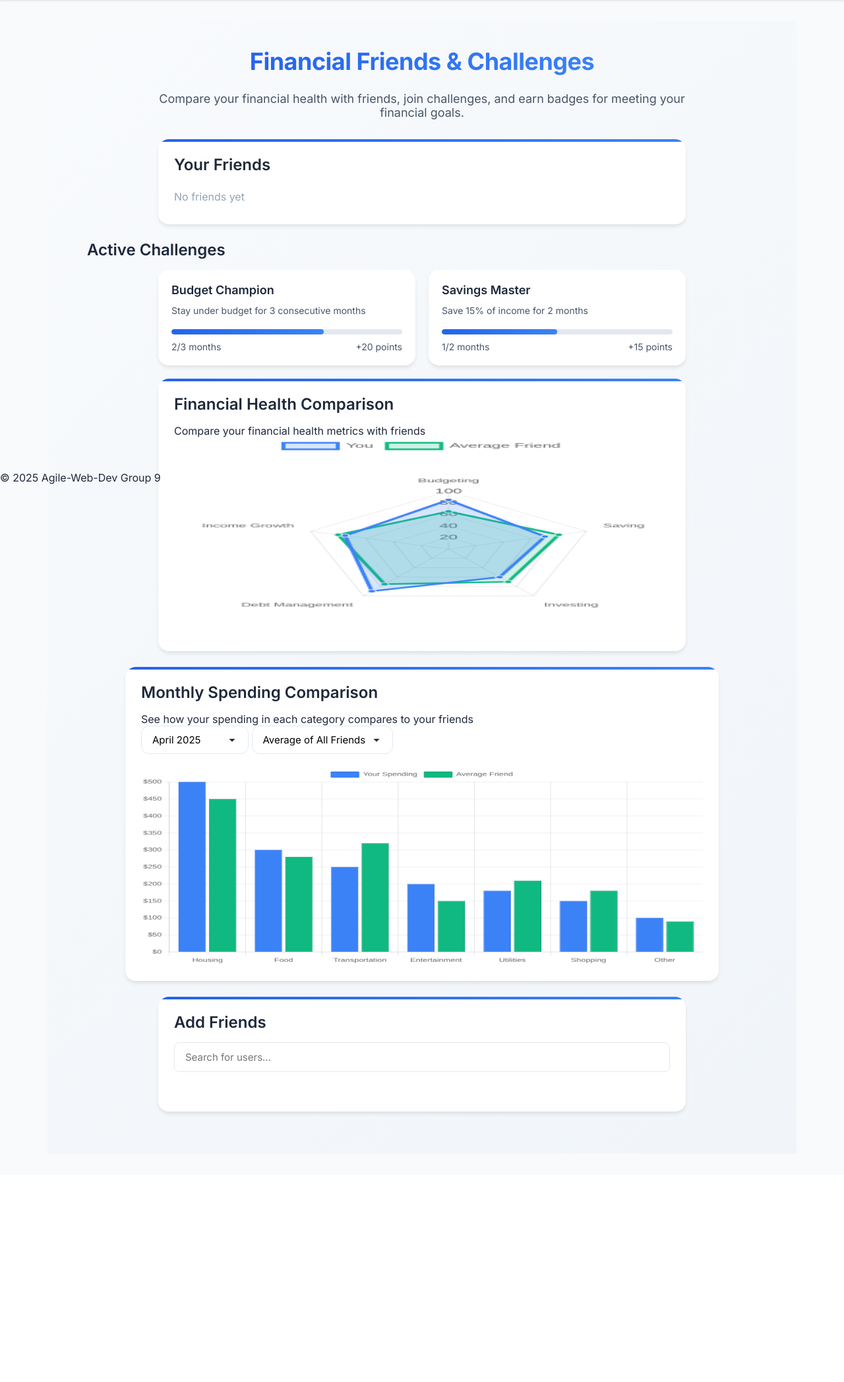
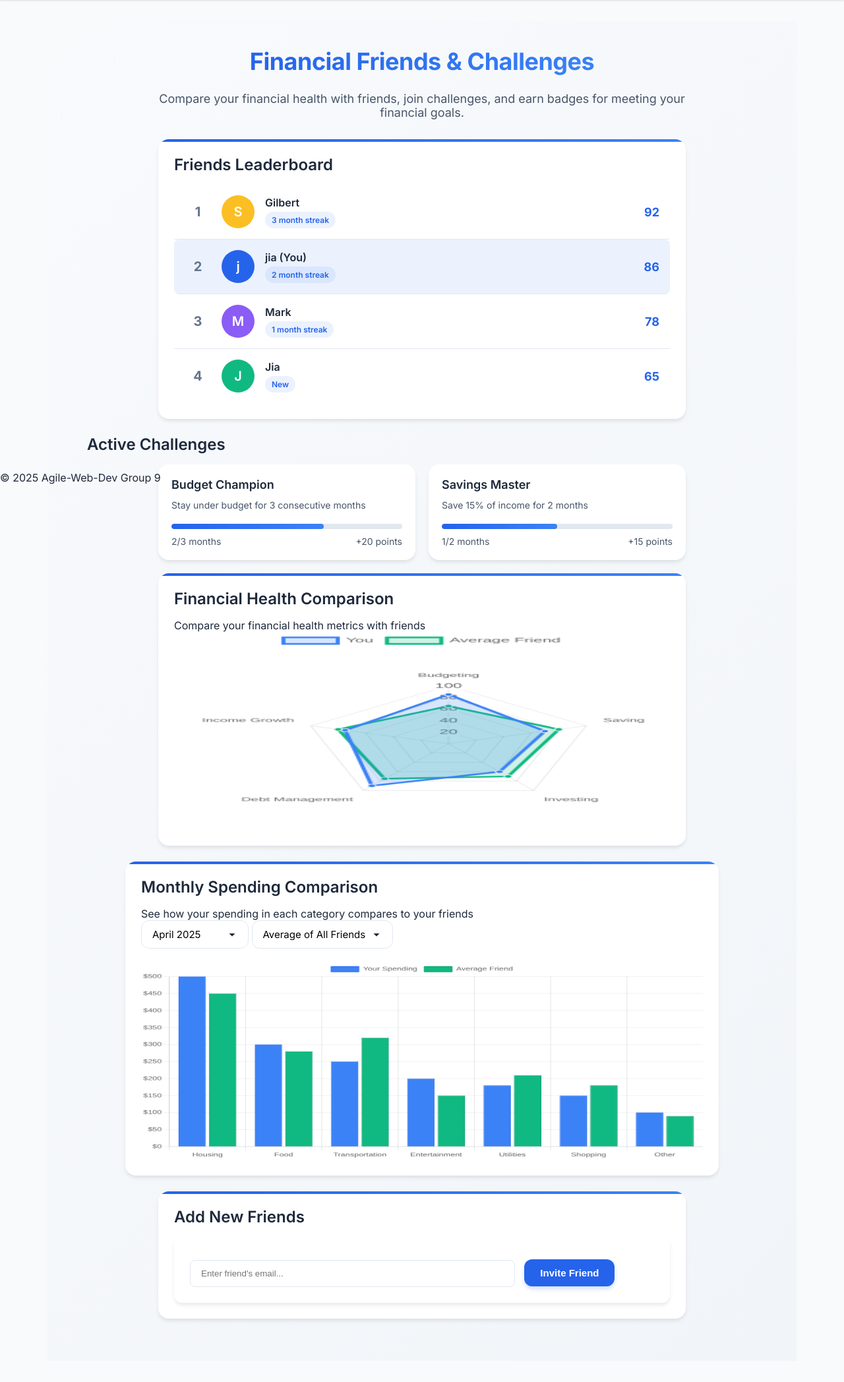
Before and after one commit to blueberryRhyme/FinanceDataAnalytics, a Flask app: page /friends in a window 1280 px wide. Shown: the part 66-2161 px from the top of the page at 66% size. Before the commit the page ends 1815 px from the top, so only its background shows below. Run offline with Flask 3, Linux system fonts and the light colour scheme; a user stored in the database is signed in; data that the repository does not hold is empty; some libraries are stand-ins or nearby versions.

Commit message:
Revert "set up user friend list: add/remove, dynamic  user search"

```diff
--- a/app/__init__.py
+++ b/app/__init__.py
@@ -2,7 +2,7 @@ import os
 from flask import Flask
 from flask_wtf import CSRFProtect
 from flask_sqlalchemy import SQLAlchemy
-from flask_migrate import Migrate, upgrade as alembic_upgrade
+from flask_migrate import Migrate
 from flask_login import LoginManager
 from flask_bcrypt import Bcrypt
 
@@ -25,9 +25,6 @@ def create_app():
     login_manager.init_app(app)
     bcrypt.init_app(app)
 
-    with app.app_context():
-        alembic_upgrade()
-
     # Import User model here to avoid circular imports
     from .models import User
     @login_manager.user_loader
--- a/app/routes.py
+++ b/app/routes.py
@@ -2,7 +2,7 @@ import csv
 import re
 from collections import defaultdict
 from io import TextIOWrapper
-from flask import Blueprint, render_template, request, redirect, url_for, flash, current_app, jsonify, abort
+from flask import Blueprint, render_template, request, redirect, url_for, flash, current_app, jsonify
 from flask_login import login_user, logout_user, current_user, login_required
 from . import db, bcrypt
 from .models import User, UserSettings, Transaction
@@ -330,53 +330,6 @@ def api_user_search():
     return jsonify(payload)
 
 
-@main.route("/api/add_friend", methods=["POST"])
-@login_required
-def api_add_friend():
-    data = request.get_json(silent=True) or {}
-    friend_id = data.get("friend_id")
-
-    # quick validations
-    if not isinstance(friend_id, int) or friend_id == current_user.id:
-        abort(400, "Invalid friend_id")
-
-    friend = User.query.get_or_404(friend_id)
-
-    if friend in current_user.friends:
-        return jsonify({"status": "already_friends"}), 200
-
-    current_user.friends.append(friend)
-    db.session.commit()
-    return jsonify({"status": "added"}), 201
-
-
-@main.route("/api/remove_friend", methods=["POST"])
-@login_required
-def api_remove_friend():
-    data = request.get_json(silent=True) or {}
-    friend_id = data.get("friend_id")
-
-    if not isinstance(friend_id, int) or friend_id == current_user.id:
-        abort(400, "Invalid friend_id")
-
-    friend = User.query.get_or_404(friend_id)
-
-    if friend not in current_user.friends:
-        return jsonify({"status": "not_friends"}), 200
-
-    current_user.friends.remove(friend)
-    db.session.commit()
-    return jsonify({"status": "removed"}), 200
-
-
-@main.route("/api/friends")
-@login_required
-def api_friends():
-    payload = [
-        {"id": f.id, "username": f.username}
-        for f in sorted(current_user.friends, key=lambda u: u.username.lower())
-    ]
-    return jsonify(payload)
 
 
 #   +++++++ helper functions +++++++
--- a/app/templates/friends.html
+++ b/app/templates/friends.html
@@ -1,59 +1,114 @@
 {% extends "base.html" %}
+
 {% block title %}Friends{% endblock %}
 
 {% block head %}
-<!-- Expose CSRF token for JavaScript -->
-<meta name="csrf-token" content="{{ csrf_token() }}">
+<!-- No additional styles needed here as they're now in main.css -->
 {% endblock %}
 
 {% block content %}
 <div class="page-container">
-  <h1>Financial Friends &amp; Challenges</h1>
+  <h1>Financial Friends & Challenges</h1>
   <p class="page-description">
     Compare your financial health with friends, join challenges, and earn badges for meeting your financial goals.
   </p>
 
-  <!-- ───── Friends list ───── -->
+  <!-- Leaderboard Section -->
   <div class="card">
-    <h2 class="section-title">Your Friends</h2>
-    <ul id="friend-list" class="user-list"></ul>
+    <h2 class="section-title">Friends Leaderboard</h2>
+    <ul class="user-list">
+      <li class="user-item">
+        <div class="user-rank">1</div>
+        <div class="user-avatar" style="background-color: #fbbf24;">S</div>
+        <div class="user-info">
+          <div class="user-name">Gilbert</div>
+          <div class="user-streak">
+            <span class="badge">3 month streak</span>
+          </div>
+        </div>
+        <div class="user-score">92</div>
+      </li>
+      <li class="user-item user-you">
+        <div class="user-rank">2</div>
+        <div class="user-avatar">{{ current_user.username[0] }}</div>
+        <div class="user-info">
+          <div class="user-name">{{ current_user.username }} (You)</div>
+          <div class="user-streak">
+            <span class="badge">2 month streak</span>
+          </div>
+        </div>
+        <div class="user-score">86</div>
+      </li>
+      <li class="user-item">
+        <div class="user-rank">3</div>
+        <div class="user-avatar" style="background-color: #8b5cf6;">M</div>
+        <div class="user-info">
+          <div class="user-name">Mark</div>
+          <div class="user-streak">
+            <span class="badge">1 month streak</span>
+          </div>
+        </div>
+        <div class="user-score">78</div>
+      </li>
+      <li class="user-item">
+        <div class="user-rank">4</div>
+        <div class="user-avatar" style="background-color: #10b981;">J</div>
+        <div class="user-info">
+          <div class="user-name">Jia</div>
+          <div class="user-streak">
+            <span class="badge">New</span>
+          </div>
+        </div>
+        <div class="user-score">65</div>
+      </li>
+    </ul>
   </div>
 
-  <!-- ───── Active Challenges ───── -->
-  <h2 class="section-title" style="align-self:flex-start;margin-left:0;">Active Challenges</h2>
+  <!-- Active Challenges -->
+  <h2 class="section-title" style="align-self: flex-start; margin-left: 0;">Active Challenges</h2>
   <div class="challenges-container">
     <div class="challenge-card">
       <div class="challenge-title">Budget Champion</div>
       <div class="challenge-description">Stay under budget for 3 consecutive months</div>
-      <div class="challenge-progress"><div class="progress-bar" style="width:66%;"></div></div>
-      <div class="challenge-stat"><span>2/3 months</span><span>+20 points</span></div>
+      <div class="challenge-progress">
+        <div class="progress-bar" style="width: 66%;"></div>
+      </div>
+      <div class="challenge-stat">
+        <span>2/3 months</span>
+        <span>+20 points</span>
+      </div>
     </div>
     <div class="challenge-card">
       <div class="challenge-title">Savings Master</div>
       <div class="challenge-description">Save 15% of income for 2 months</div>
-      <div class="challenge-progress"><div class="progress-bar" style="width:50%;"></div></div>
-      <div class="challenge-stat"><span>1/2 months</span><span>+15 points</span></div>
+      <div class="challenge-progress">
+        <div class="progress-bar" style="width: 50%;"></div>
+      </div>
+      <div class="challenge-stat">
+        <span>1/2 months</span>
+        <span>+15 points</span>
+      </div>
     </div>
   </div>
 
-  <!-- ───── Radar comparison ───── -->
+  <!-- Friend Comparison -->
   <div class="card">
     <h2 class="section-title">Financial Health Comparison</h2>
     <p>Compare your financial health metrics with friends</p>
     <canvas id="comparisonChart" height="550"></canvas>
   </div>
 
-  <!-- ───── Spending comparison ───── -->
-  <div class="card" style="max-width:900px;">
+  <!-- Spending Comparison -->
+  <div class="card" style="max-width: 900px;">
     <h2 class="section-title">Monthly Spending Comparison</h2>
     <p>See how your spending in each category compares to your friends</p>
     <div class="chart-filters">
-      <select id="month-selector" class="input-box" style="width:auto;display:inline-block;">
+      <select id="month-selector" class="input-box" style="width: auto; display: inline-block;">
         <option value="april">April 2025</option>
         <option value="march">March 2025</option>
         <option value="february">February 2025</option>
       </select>
-      <select id="friend-selector" class="input-box" style="width:auto;display:inline-block;">
+      <select id="friend-selector" class="input-box" style="width: auto; display: inline-block;">
         <option value="average">Average of All Friends</option>
         <option value="gilbert">Gilbert</option>
         <option value="mark">Mark</option>
@@ -63,185 +118,169 @@
     <canvas id="spendingChart" height="450"></canvas>
   </div>
 
-  <!-- ───── Add-friend search ───── -->
+  <!-- Add Friend Section -->
   <div class="card">
-    <h2 class="section-title">Add Friends</h2>
-    <input id="user-search" class="input-box"
-           style="width:100%;padding:12px 16px;border-radius:8px;border:1px solid #e2e8f0"
-           type="text" placeholder="Search for users…">
-    <ul id="search-results" style="margin-top:1rem"></ul>
+    <h2 class="section-title">Add New Friends</h2>
+    <form class="add-form" onsubmit="return false;">
+      <input type="text" id="friend-email" placeholder="Enter friend's email..." style="padding: 12px 16px; border-radius: 8px; border: 1px solid #e2e8f0; width: 70%; margin-right: 10px;">
+      <button class="btn">Invite Friend</button>
+    </form>
   </div>
 </div>
 
-<!-- ───── Scripts ───── -->
 <script src="https://cdn.jsdelivr.net/npm/chart.js"></script>
 <script>
-/* -----------------------------------------------------------
-   Charts (unchanged from your original)
------------------------------------------------------------ */
-window.addEventListener('DOMContentLoaded', function () {
-  /* 1. Radar chart ----------------------------------------------------- */
+  // Create comparison chart
+  window.addEventListener('DOMContentLoaded', function() {
+    // Financial Health Radar Chart
     const radarCtx = document.getElementById('comparisonChart').getContext('2d');
-  new Chart(radarCtx, {
+    const comparisonChart = new Chart(radarCtx, {
       type: 'radar',
       data: {
-      labels: ['Budgeting','Saving','Investing','Debt Management','Income Growth'],
+        labels: ['Budgeting', 'Saving', 'Investing', 'Debt Management', 'Income Growth'],
         datasets: [
-        { label:'You',
-          data:[85,70,60,90,75],
-          fill:true,
-          backgroundColor:'rgba(59,130,246,0.2)',
-          borderColor:'#3b82f6',
-          pointBackgroundColor:'#3b82f6',
-          pointBorderColor:'#fff',
-          pointHoverBackgroundColor:'#fff',
-          pointHoverBorderColor:'#3b82f6'},
-        { label:'Average Friend',
-          data:[65,80,70,75,80],
-          fill:true,
-          backgroundColor:'rgba(16,185,129,0.2)',
-          borderColor:'#10b981',
-          pointBackgroundColor:'#10b981',
-          pointBorderColor:'#fff',
-          pointHoverBackgroundColor:'#fff',
-          pointHoverBorderColor:'#10b981'}
+          {
+            label: 'You',
+            data: [85, 70, 60, 90, 75],
+            fill: true,
+            backgroundColor: 'rgba(59, 130, 246, 0.2)',
+            borderColor: '#3b82f6',
+            pointBackgroundColor: '#3b82f6',
+            pointBorderColor: '#fff',
+            pointHoverBackgroundColor: '#fff',
+            pointHoverBorderColor: '#3b82f6'
+          },
+          {
+            label: 'Average Friend',
+            data: [65, 80, 70, 75, 80],
+            fill: true,
+            backgroundColor: 'rgba(16, 185, 129, 0.2)',
+            borderColor: '#10b981',
+            pointBackgroundColor: '#10b981',
+            pointBorderColor: '#fff',
+            pointHoverBackgroundColor: '#fff',
+            pointHoverBorderColor: '#10b981'
+          }
         ]
       },
-    options:{responsive:true,elements:{line:{borderWidth:3}},scales:{r:{angleLines:{display:true},suggestedMin:0,suggestedMax:100}}}
+      options: {
+        responsive: true,
+        elements: {
+          line: {
+            borderWidth: 3
+          }
+        },
+        scales: {
+          r: {
+            angleLines: {
+              display: true
+            },
+            suggestedMin: 0,
+            suggestedMax: 100
+          }
+        }
+      }
     });
 
-  /* 2. Spending bar chart ---------------------------------------------- */
+    // Monthly Spending Comparison Bar Chart
     const barCtx = document.getElementById('spendingChart').getContext('2d');
     const spendingData = {
-    april:{average:[450,280,320,150,210,180,90],gilbert:[380,230,410,120,190,150,70],mark:[420,310,350,180,220,200,110],jia:[550,300,200,150,220,190,90]},
-    march:{average:[470,260,340,170,230,190,100],gilbert:[400,220,430,140,180,160,80],mark:[440,290,370,190,240,210,120],jia:[570,270,220,180,230,200,100]},
-    february:{average:[430,300,300,160,200,170,95],gilbert:[360,250,390,130,200,140,75],mark:[400,330,330,170,210,190,115],jia:[530,320,180,140,190,180,95]}
+      april: {
+        average: [450, 280, 320, 150, 210, 180, 90],
+        gilbert: [380, 230, 410, 120, 190, 150, 70],
+        mark: [420, 310, 350, 180, 220, 200, 110],
+        jia: [550, 300, 200, 150, 220, 190, 90]
+      },
+      march: {
+        average: [470, 260, 340, 170, 230, 190, 100],
+        gilbert: [400, 220, 430, 140, 180, 160, 80],
+        mark: [440, 290, 370, 190, 240, 210, 120],
+        jia: [570, 270, 220, 180, 230, 200, 100]
+      },
+      february: {
+        average: [430, 300, 300, 160, 200, 170, 95],
+        gilbert: [360, 250, 390, 130, 200, 140, 75],
+        mark: [400, 330, 330, 170, 210, 190, 115],
+        jia: [530, 320, 180, 140, 190, 180, 95]
+      }
     };
-  let currentMonth='april',currentFriend='average',spendingChart;
-  function drawSpending(){
-    if(spendingChart)spendingChart.destroy();
-    spendingChart=new Chart(barCtx,{
-      type:'bar',
-      data:{
-        labels:['Housing','Food','Transportation','Entertainment','Utilities','Shopping','Other'],
-        datasets:[
-          {label:'Your Spending',data:[500,300,250,200,180,150,100],backgroundColor:'#3b82f6',borderColor:'#2563eb',borderWidth:1},
-          {label:(currentFriend==='average'?'Average Friend':currentFriend.charAt(0).toUpperCase()+currentFriend.slice(1)),
-           data:spendingData[currentMonth][currentFriend],backgroundColor:'#10b981',borderColor:'#059669',borderWidth:1}
-        ]},
-      options:{responsive:true,plugins:{legend:{position:'top'},tooltip:{callbacks:{label:c=>c.dataset.label+': $'+c.parsed.y}}},scales:{y:{beginAtZero:true,ticks:{callback:v=>'$'+v}}}}
-    });
+
+    // Variables to track current selections
+    let currentMonth = 'april';
+    let currentFriend = 'average';
+
+    // Function to update the chart based on selections
+    function updateSpendingChart() {
+      const spendingChart = new Chart(barCtx, {
+        type: 'bar',
+        data: {
+          labels: ['Housing', 'Food', 'Transportation', 'Entertainment', 'Utilities', 'Shopping', 'Other'],
+          datasets: [
+            {
+              label: 'Your Spending',
+              data: [500, 300, 250, 200, 180, 150, 100],
+              backgroundColor: '#3b82f6',
+              borderColor: '#2563eb',
+              borderWidth: 1
+            },
+            {
+              label: currentFriend === 'average' ? 'Average Friend' : currentFriend.charAt(0).toUpperCase() + currentFriend.slice(1),
+              data: spendingData[currentMonth][currentFriend],
+              backgroundColor: '#10b981',
+              borderColor: '#059669',
+              borderWidth: 1
             }
-  drawSpending();
-  document.getElementById('month-selector').addEventListener('change',e=>{currentMonth=e.target.value;drawSpending();});
-  document.getElementById('friend-selector').addEventListener('change',e=>{currentFriend=e.target.value;drawSpending();});
+          ]
+        },
+        options: {
+          responsive: true,
+          plugins: {
+            legend: {
+              position: 'top',
+            },
+            title: {
+              display: false
+            },
+            tooltip: {
+              callbacks: {
+                label: function(context) {
+                  return context.dataset.label + ': $' + context.parsed.y;
+                }
+              }
+            }
+          },
+          scales: {
+            y: {
+              beginAtZero: true,
+              ticks: {
+                callback: function(value) {
+                  return '$' + value;
+                }
+              }
+            }
+          }
+        }
       });
 
-// CSRF token used by every POST request
-const CSRF = document.querySelector('meta[name="csrf-token"]').content;
-
-/* -----------------------------------------------------------
-   1. Friends list – load & remove
------------------------------------------------------------ */
-(function () {
-  const $list = document.getElementById('friend-list');
-
-  function buildRow(f){
-    const li=document.createElement('li');
-    li.className='user-item';li.style.justifyContent='space-between';
-    const span=document.createElement('span');span.textContent=f.username;
-    const btn=document.createElement('button');btn.className='btn btn--sm';btn.textContent='Remove';btn.dataset.id=f.id;
-    li.append(span,btn);return li;
+      return spendingChart;
     }
 
-  async function loadFriends(){
-    const r=await fetch('/api/friends');
-    if(!r.ok)return;
-    const data=await r.json();
-    $list.innerHTML='';
-    if(!data.length){
-      $list.innerHTML='<li style="padding:8px 0;color:#94a3b8">No friends yet</li>';
-      return;
-    }
-    data.forEach(f=>{$list.appendChild(buildRow(f));});
-  }
-  window.loadFriends=loadFriends;   // expose for search script
-  loadFriends();
+    // Initial chart creation
+    let spendingChart = updateSpendingChart();
 
-  $list.addEventListener('click',async e=>{
-    const btn=e.target.closest('button[data-id]');if(!btn)return;
-    btn.disabled=true;
-    const r=await fetch('/api/remove_friend',{
-      method:'POST',
-      credentials:'same-origin',
-      headers:{'Content-Type':'application/json','X-CSRFToken':CSRF},
-      body:JSON.stringify({friend_id:+btn.dataset.id})
-    });
-    if(r.ok){
-      btn.parentElement.remove();
-      if(!$list.querySelector('li'))loadFriends();
-    }else{
-      btn.disabled=false;
-      alert('Could not remove friend — try again.');
-    }
-  });
-})();
-
-/* -----------------------------------------------------------
-   2. Add-friend live search
------------------------------------------------------------ */
-(function () {
-  const $search=document.getElementById('user-search');
-  const $results=document.getElementById('search-results');
-  let debounce;
-
-  function buildRow(u){
-    const li=document.createElement('li');
-    li.className='user-item';li.style.justifyContent='space-between';
-    const btn=document.createElement('button');btn.className='btn btn--sm';btn.dataset.id=u.id;
-    if(u.is_friend){btn.textContent='Friend ✓';btn.disabled=true;btn.style.opacity=0.6;}
-    else{btn.textContent='Add';}
-    li.append(u.username,btn);return li;
-  }
-
-  function render(list){
-    $results.innerHTML='';
-    if(!list.length){
-      $results.innerHTML='<li style="padding:8px 0;color:#94a3b8">No users found</li>';
-      return;
-    }
-    list.forEach(u=>$results.appendChild(buildRow(u)));
-  }
-
-  async function search(q){
-    if(!q){render([]);return;}
-    const r=await fetch('/api/user_search?q='+encodeURIComponent(q));
-    if(r.ok)render(await r.json());
-  }
-
-  $search.addEventListener('input',e=>{
-    clearTimeout(debounce);
-    debounce=setTimeout(()=>search(e.target.value.trim()),300);
+    // Event listeners for selectors
+    document.getElementById('month-selector').addEventListener('change', function(e) {
+      currentMonth = e.target.value;
+      spendingChart.destroy();
+      spendingChart = updateSpendingChart();
     });
 
-  $results.addEventListener('click',async e=>{
-    const btn=e.target.closest('button[data-id]');if(!btn||btn.disabled)return;
-    btn.disabled=true;
-    const r=await fetch('/api/add_friend',{
-      method:'POST',
-      credentials:'same-origin',
-      headers:{'Content-Type':'application/json','X-CSRFToken':CSRF},
-      body:JSON.stringify({friend_id:+btn.dataset.id})
+    document.getElementById('friend-selector').addEventListener('change', function(e) {
+      currentFriend = e.target.value;
+      spendingChart.destroy();
+      spendingChart = updateSpendingChart();
     });
-    if(r.ok){
-      btn.textContent='Friend ✓';
-      btn.style.opacity=0.6;
-      loadFriends();                // refresh sidebar instantly
-    }else{
-      btn.disabled=false;
-      alert('Could not add friend — try again.');
-    }
   });
-})();
+
 </script>
 {% endblock %}
--- a/requirements.txt
+++ b/requirements.txt
@@ -19,3 +19,4 @@ SQLAlchemy==2.0.40
 typing_extensions==4.13.2
 Werkzeug==3.1.3
 WTForms==3.2.1
+email-validator==2.1.1
```
Also changed, not shown: database.db. Lines whose indentation alone changed are shown as unchanged.
